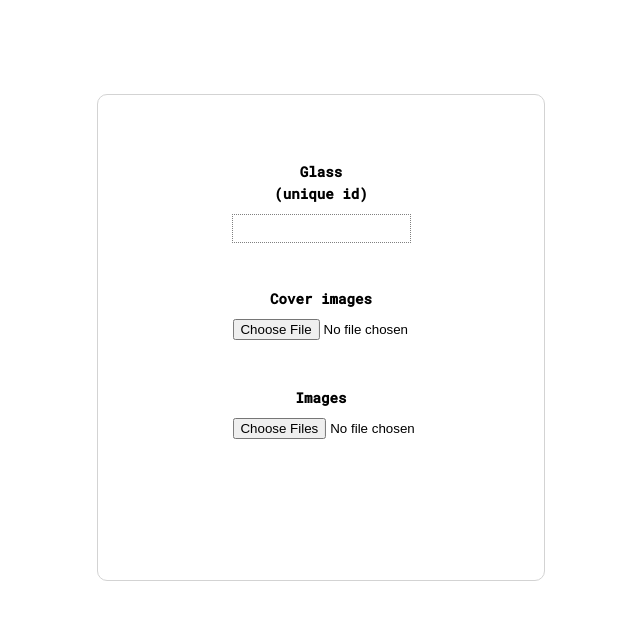
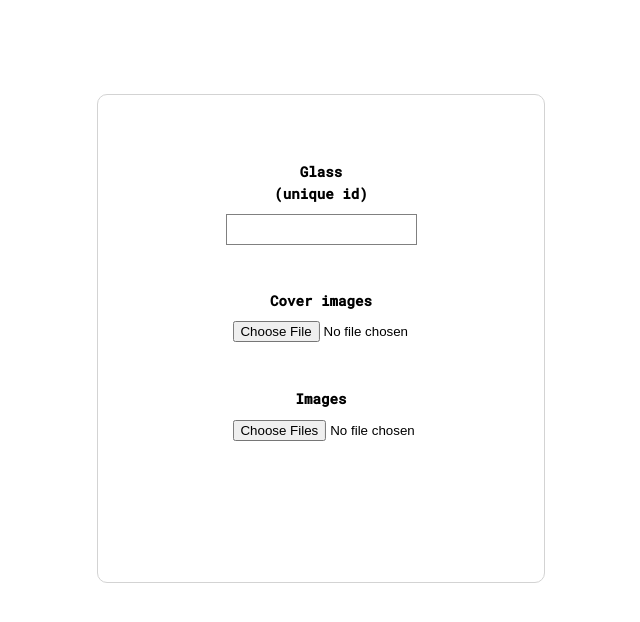
Before and after one commit to fiascox/Glass-project, a plain HTML site: page Glass Project/index.html in a window 1280 px wide. Shown: the whole page, without its empty margins (319-959 px from the left). Drawn offline with Linux system fonts and the light colour scheme.

Commit message:
Changes Unique id input Style

```diff
--- a/Glass Project/style.css
+++ b/Glass Project/style.css
@@ -56,10 +56,14 @@ body {
 }
 
 .id input {
+  padding-left: 6px;
   height: 2em;
   border: none;
-  outline: 1px dotted gray;
-  /* width: 50%; */
+  font-family: turret;
+  font-weight: bold;
+  letter-spacing: 0.5px;
+  font-size: 1.5em;
+  outline: 1px solid gray;
   margin: 0 auto;
 }
 .cover-image {
```
